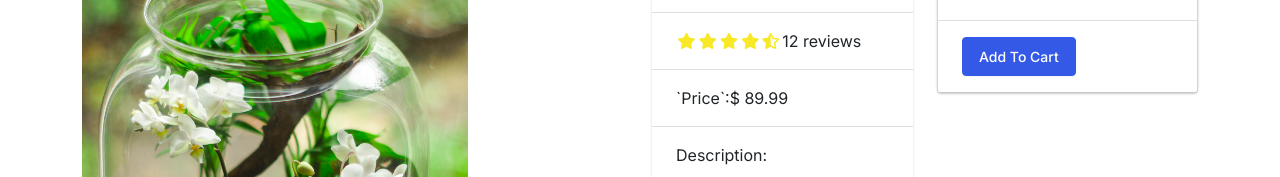
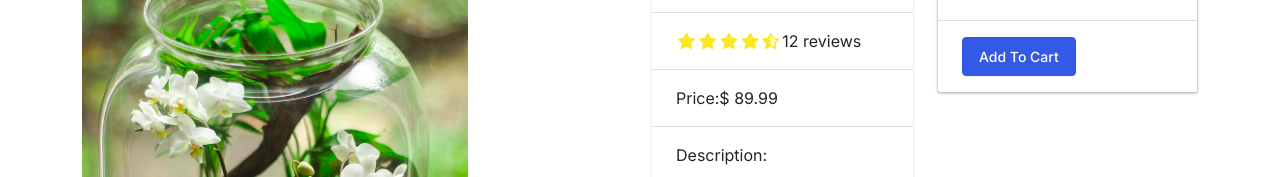
Before and after one commit to faridamuss/pretty-petal-store, a React (Create React App) app in the folder frontend/: page /product/1 in a window 1280 px wide. Shown: the part 248-425 px from the top of the page. Built offline with nearby package versions, Linux system fonts and the light colour scheme.

Commit message:
pull request

```diff
--- a/frontend/src/screens/ProductScreen.js
+++ b/frontend/src/screens/ProductScreen.js
@@ -28,7 +28,7 @@ const ProductScreen = () => {
                 text={`${product.numReviews} reviews`}
               />
             </ListGroup.Item>
-            <ListGroup.Item>`Price`:$ {product.price}</ListGroup.Item>
+            <ListGroup.Item>Price:$ {product.price}</ListGroup.Item>
             <ListGroup.Item>Description: {product.description}</ListGroup.Item>
           </ListGroup>
         </Col>
```
